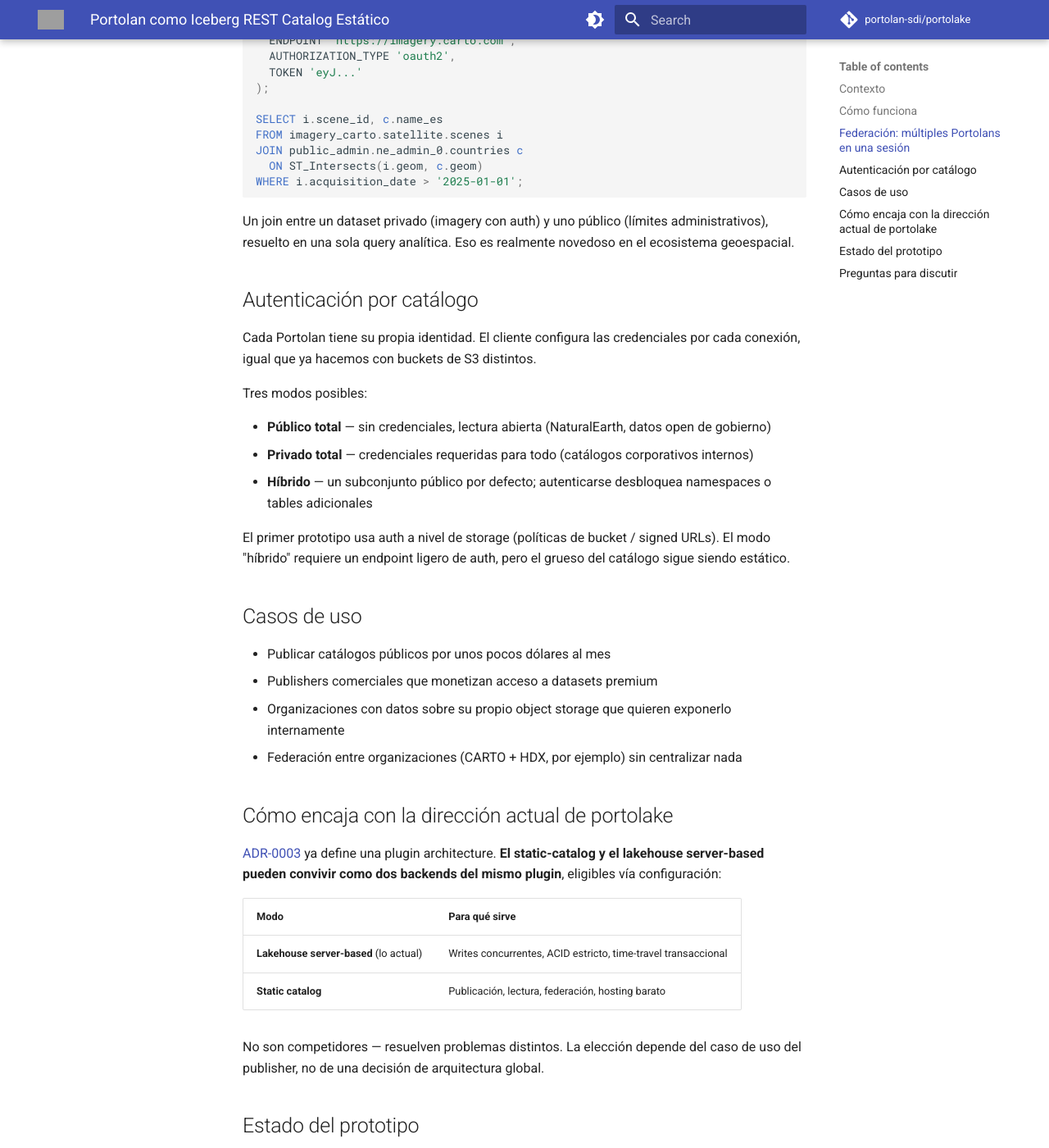
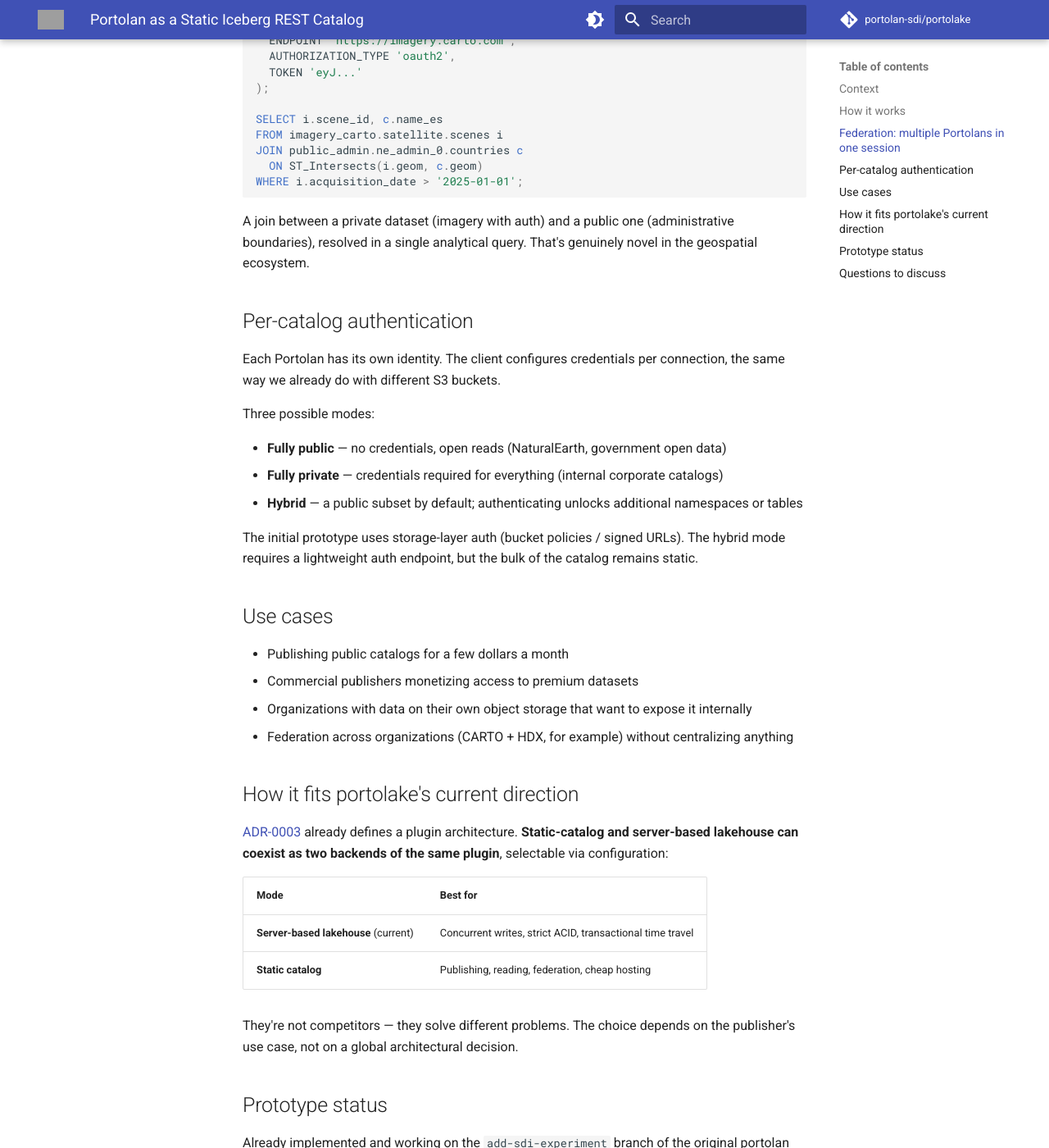
Before and after one commit to portolan-sdi/portolake, an MkDocs documentation site: the page built from docs/proposals/0001-static-iceberg-catalog.md, in a window 1280 px wide and 1400 px high, scrolled down 1495 px. Shown: the whole window at 82% size. Built offline with MkDocs 1.6.1 and Material for MkDocs 9.7.7, drawn with Linux system fonts in a browser that asks for light colours; comment, search, counter and statistics services are not loaded; some of the changed text lies outside the part shown; grey boxes are pictures that could not be loaded.

Commit message:
docs(proposals): translate static Iceberg catalog proposal to English

````diff
--- a/docs/proposals/0001-static-iceberg-catalog.md
+++ b/docs/proposals/0001-static-iceberg-catalog.md
@@ -1,30 +1,30 @@
-# Portolan como Iceberg REST Catalog Estático
+# Portolan as a Static Iceberg REST Catalog
 
-**Propuesta:** Permitir publicar un Portolan como un Iceberg REST Catalog estático sobre object storage — sin servidor, queryable directamente desde DuckDB, y federable con otros Portolans en la misma sesión analítica.
+**Proposal:** Allow publishing a Portolan as a static Iceberg REST Catalog hosted on object storage — no server, queryable directly from DuckDB, and federable with other Portolans in the same analytical session.
 
 ---
 
-## Contexto
+## Context
 
-Portolan ya distribuye sus contenidos como archivos estáticos: STAC para el catálogo, COG para raster, GeoParquet para vector. Toda la pila cloud-native que hemos adoptado encaja en el mismo patrón: subir archivos a object storage, sin servicios que mantener.
+Portolan already distributes its contents as static files: STAC for the catalog, COG for raster, GeoParquet for vector. The entire cloud-native stack we've adopted fits the same pattern: upload files to object storage, no services to maintain.
 
-Lo que falta es un **índice queryable** que cumpla con un estándar que las herramientas analíticas modernas hablen de forma nativa. La buena noticia: **la spec Iceberg REST se puede materializar como un árbol de JSONs estáticos**. Eso cierra el círculo — Portolan publica catálogos cumpliendo Iceberg REST sin necesidad de levantar Polaris, Nessie, o cualquier otro servicio.
+What's missing is a **queryable index** that conforms to a standard modern analytical tools speak natively. The good news: **the Iceberg REST spec can be materialized as a tree of static JSON files**. That closes the loop — Portolan publishes Iceberg-REST-compliant catalogs without needing to run Polaris, Nessie, or any other service.
 
-## Cómo funciona
+## How it works
 
-El generador (ya implementado en la rama `add-sdi-experiment` del portolan original) emite un árbol `v1/` que respeta la spec REST de Iceberg:
+The generator (already implemented on the `add-sdi-experiment` branch of the original portolan repo) emits a `v1/` tree that respects the Iceberg REST spec:
 
 ```
 v1/
 ├── config
 └── catalog/namespaces/
     ├── ne_admin_0/
-    │   └── tables/countries     (metadata JSON apuntando a Parquet existente)
+    │   └── tables/countries     (metadata JSON pointing to existing Parquet)
     └── ne_admin_1/
         └── tables/provinces
 ```
 
-Subes ese árbol a R2 (o S3, GCS, Azure — cualquiera que sirva archivos estáticos vía HTTP). DuckDB se conecta directamente al endpoint:
+You upload that tree to R2 (or S3, GCS, Azure — any backend that serves static files over HTTP). DuckDB connects directly to the endpoint:
 
 ```sql
 INSTALL iceberg; LOAD iceberg;
@@ -36,11 +36,11 @@ ATTACH '' AS portolan (
 SELECT * FROM portolan.ne_admin_0.countries LIMIT 10;
 ```
 
-Sin servidor. Sin proceso corriendo. Sin DB que respaldar. CDN-friendly por defecto. Hosting de un catálogo público completo cuesta del orden de **$5/mes en R2**.
+No server. No running process. No DB to back up. CDN-friendly by default. Hosting a complete public catalog costs on the order of **$5/month on R2**.
 
-## Federación: múltiples Portolans en una sesión
+## Federation: multiple Portolans in one session
 
-Esta es la parte que más diferencia este enfoque. En la misma sesión de DuckDB se pueden adjuntar varios Portolans y hacer queries que crucen catálogos:
+This is the part that most differentiates this approach. In the same DuckDB session you can attach several Portolans and run queries that cross catalogs:
 
 ```sql
 ATTACH '' AS public_admin (
@@ -62,53 +62,53 @@ JOIN public_admin.ne_admin_0.countries c
 WHERE i.acquisition_date > '2025-01-01';
 ```
 
-Un join entre un dataset privado (imagery con auth) y uno público (límites administrativos), resuelto en una sola query analítica. Eso es realmente novedoso en el ecosistema geoespacial.
+A join between a private dataset (imagery with auth) and a public one (administrative boundaries), resolved in a single analytical query. That's genuinely novel in the geospatial ecosystem.
 
-## Autenticación por catálogo
+## Per-catalog authentication
 
-Cada Portolan tiene su propia identidad. El cliente configura las credenciales por cada conexión, igual que ya hacemos con buckets de S3 distintos.
+Each Portolan has its own identity. The client configures credentials per connection, the same way we already do with different S3 buckets.
 
-Tres modos posibles:
+Three possible modes:
 
-- **Público total** — sin credenciales, lectura abierta (NaturalEarth, datos open de gobierno)
-- **Privado total** — credenciales requeridas para todo (catálogos corporativos internos)
-- **Híbrido** — un subconjunto público por defecto; autenticarse desbloquea namespaces o tables adicionales
+- **Fully public** — no credentials, open reads (NaturalEarth, government open data)
+- **Fully private** — credentials required for everything (internal corporate catalogs)
+- **Hybrid** — a public subset by default; authenticating unlocks additional namespaces or tables
 
-El primer prototipo usa auth a nivel de storage (políticas de bucket / signed URLs). El modo "híbrido" requiere un endpoint ligero de auth, pero el grueso del catálogo sigue siendo estático.
+The initial prototype uses storage-layer auth (bucket policies / signed URLs). The hybrid mode requires a lightweight auth endpoint, but the bulk of the catalog remains static.
 
-## Casos de uso
+## Use cases
 
-- Publicar catálogos públicos por unos pocos dólares al mes
-- Publishers comerciales que monetizan acceso a datasets premium
-- Organizaciones con datos sobre su propio object storage que quieren exponerlo internamente
-- Federación entre organizaciones (CARTO + HDX, por ejemplo) sin centralizar nada
+- Publishing public catalogs for a few dollars a month
+- Commercial publishers monetizing access to premium datasets
+- Organizations with data on their own object storage that want to expose it internally
+- Federation across organizations (CARTO + HDX, for example) without centralizing anything
 
-## Cómo encaja con la dirección actual de portolake
+## How it fits portolake's current direction
 
-[ADR-0003](https://github.com/portolan-sdi/portolan-cli/blob/main/context/shared/adr/0003-plugin-architecture.md) ya define una plugin architecture. **El static-catalog y el lakehouse server-based pueden convivir como dos backends del mismo plugin**, eligibles vía configuración:
+[ADR-0003](https://github.com/portolan-sdi/portolan-cli/blob/main/context/shared/adr/0003-plugin-architecture.md) already defines a plugin architecture. **Static-catalog and server-based lakehouse can coexist as two backends of the same plugin**, selectable via configuration:
 
-| Modo | Para qué sirve |
+| Mode | Best for |
 |---|---|
-| **Lakehouse server-based** (lo actual) | Writes concurrentes, ACID estricto, time-travel transaccional |
-| **Static catalog** | Publicación, lectura, federación, hosting barato |
+| **Server-based lakehouse** (current) | Concurrent writes, strict ACID, transactional time travel |
+| **Static catalog** | Publishing, reading, federation, cheap hosting |
 
-No son competidores — resuelven problemas distintos. La elección depende del caso de uso del publisher, no de una decisión de arquitectura global.
+They're not competitors — they solve different problems. The choice depends on the publisher's use case, not on a global architectural decision.
 
-## Estado del prototipo
+## Prototype status
 
-Ya implementado y funcional en la rama `add-sdi-experiment` del portolan original (último commit `d645577`):
+Already implemented and working on the `add-sdi-experiment` branch of the original portolan repo (latest commit `d645577`):
 
-- Generador completo del Iceberg REST static tree (`iceberg_rest_catalog.py`)
-- Generación de metadata + manifests Iceberg (`iceberg_metadata.py`)
-- Sync a R2 vía obstore (también S3, GCS, Azure) (`catalog_state.py`)
-- Probado end-to-end con DuckDB
-- Sin TODOs/FIXMEs pendientes
+- Complete generator for the Iceberg REST static tree (`iceberg_rest_catalog.py`)
+- Iceberg metadata + manifest generation (`iceberg_metadata.py`)
+- Sync to R2 via obstore (S3, GCS, Azure also supported) (`catalog_state.py`)
+- End-to-end tested with DuckDB
+- No outstanding TODOs/FIXMEs
 
-Listo para hacer un walk-through y decidir cómo lo llevamos al portolake actual.
+Ready for a walkthrough and a decision on how to bring it into the current portolake.
 
-## Preguntas para discutir
+## Questions to discuss
 
-1. ¿Sumamos este modo a portolake como segundo backend, o vive mejor como plugin separado?
-2. ¿Auth como capa transversal del plugin architecture, o configurada por backend?
-3. ¿Cuál es el caso de uso prioritario para CARTO ahora — federación inter-org, o publicación pública pura?
-4. Si seguimos adelante, ¿qué pieza portamos primero: el generador estático, o el modelo de auth por catálogo?
+1. Should we add this mode to portolake as a second backend, or does it live better as a separate plugin?
+2. Auth as a cross-cutting layer of the plugin architecture, or configured per backend?
+3. What's CARTO's priority use case right now — inter-org federation, or pure public publishing?
+4. If we move forward, which piece do we port first: the static generator, or the per-catalog auth model?
````
